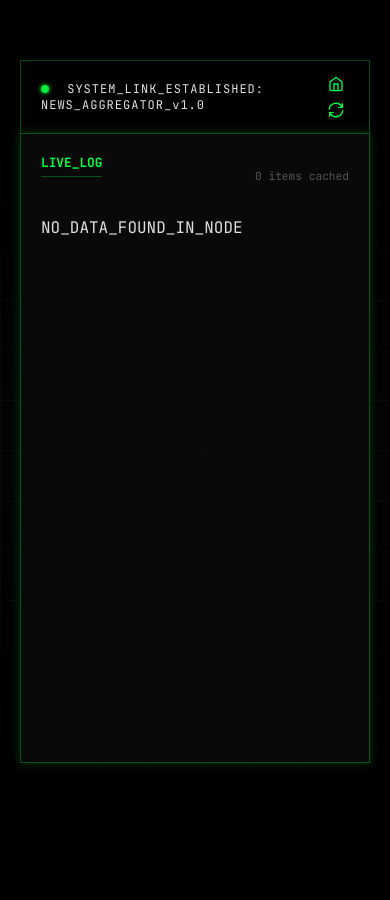
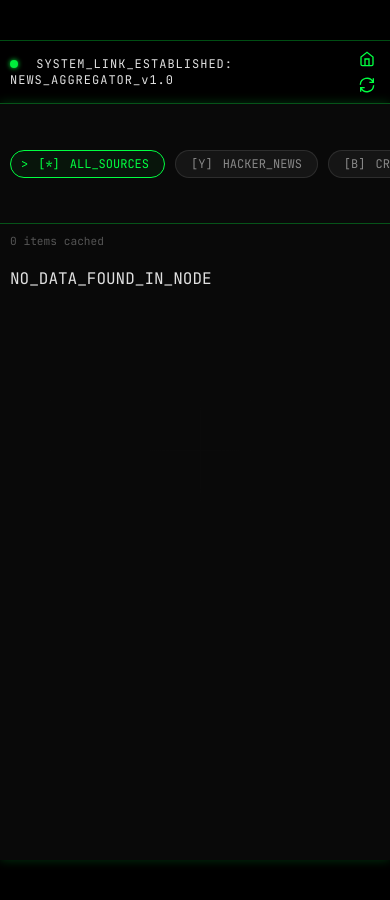
Before and after one commit to oyi77/oyi77.github.io, a Jekyll site: the page built from news/index.html, in a window 390 px wide. Built offline with Jekyll 4.4.1, drawn with Linux system fonts in a browser that asks for light colours; comment, search, counter and statistics services are not loaded.

Commit message:
fix(news): align news page UI with portal theme

```diff
--- a/assets/css/news.css
+++ b/assets/css/news.css
@@ -8,12 +8,23 @@
     --news-glow: 0 0 10px rgba(0, 255, 65, 0.2);
 }
 
+#portal-wrapper.news-wrapper {
+    /* Allow full width on news page */
+    max-width: 95vw;
+    width: 95vw;
+}
+
 .news-container {
     padding: 20px;
-    max-width: 1200px;
+    width: 100%;
+    /* max-width: 1400px; Remove fixed max-width restriction for responsiveness */
     margin: 0 auto;
     font-family: 'JetBrains Mono', monospace;
     color: #e0e0e0;
+    height: 90vh;
+    /* Better vertical filling */
+    display: flex;
+    flex-direction: column;
 }
 
 .news-header-terminal {
@@ -26,6 +37,7 @@
     border-bottom: none;
     font-size: 0.75rem;
     letter-spacing: 1px;
+    flex-shrink: 0;
 }
 
 .status-indicator {
@@ -80,9 +92,13 @@
 
 .news-grid {
     display: grid;
-    grid-template-columns: 250px 1fr;
+    grid-template-columns: 280px 1fr;
+    /* Slightly wider sidebar */
     border: 1px solid var(--news-border);
-    height: 70vh;
+    flex-grow: 1;
+    /* Fill remaining height */
+    overflow: hidden;
+    /* Prevent container scroll, handle inner scroll */
     background: var(--news-bg-dark);
     box-shadow: var(--news-glow);
 }
@@ -90,6 +106,9 @@
 .news-sources {
     border-right: 1px solid var(--news-border);
     padding: 20px;
+    overflow-y: auto;
+    display: flex;
+    flex-direction: column;
 }
 
 .panel-title {
@@ -98,6 +117,7 @@
     margin-bottom: 20px;
     border-bottom: 1px solid var(--news-border);
     padding-bottom: 5px;
+    flex-shrink: 0;
 }
 
 .source-item {
@@ -136,6 +156,7 @@
     overflow-y: auto;
     display: flex;
     flex-direction: column;
+    position: relative;
 }
 
 .feed-header {
@@ -143,6 +164,7 @@
     justify-content: space-between;
     align-items: center;
     margin-bottom: 20px;
+    flex-shrink: 0;
 }
 
 .feed-info {
@@ -218,6 +240,77 @@
     line-height: 1.4;
 }
 
+/* Skeleton Loading Styling */
+.skeleton-container {
+    width: 100%;
+}
+
+.skeleton-item {
+    background: rgba(255, 255, 255, 0.02);
+    border: 1px solid rgba(255, 255, 255, 0.05);
+    padding: 20px;
+    display: flex;
+    flex-direction: column;
+    gap: 10px;
+}
+
+.skeleton-line {
+    height: 12px;
+    background: rgba(0, 255, 65, 0.05);
+    border-radius: 2px;
+    position: relative;
+    overflow: hidden;
+}
+
+.width-20 {
+    width: 20%;
+}
+
+.width-30 {
+    width: 30%;
+}
+
+.width-40 {
+    width: 40%;
+}
+
+.width-50 {
+    width: 50%;
+}
+
+.width-60 {
+    width: 60%;
+}
+
+.width-70 {
+    width: 70%;
+}
+
+.width-80 {
+    width: 80%;
+}
+
+/* Shimmer Animation */
+.skeleton-line::after {
+    content: '';
+    position: absolute;
+    top: 0;
+    left: -100%;
+    width: 100%;
+    height: 100%;
+    background: linear-gradient(90deg,
+            transparent 0%,
+            rgba(0, 255, 65, 0.1) 50%,
+            transparent 100%);
+    animation: shimmer 1.5s infinite;
+}
+
+@keyframes shimmer {
+    100% {
+        left: 100%;
+    }
+}
+
 .feed-loading {
     display: flex;
     flex-direction: column;
@@ -225,6 +318,7 @@
     justify-content: center;
     height: 100%;
     color: var(--news-accent);
+    padding: 40px;
 }
 
 .loading-bar {
@@ -258,30 +352,116 @@
 }
 
 /* Scrollbar Styling */
-.news-feed::-webkit-scrollbar {
+.news-feed::-webkit-scrollbar,
+.news-sources::-webkit-scrollbar {
     width: 4px;
 }
 
-.news-feed::-webkit-scrollbar-track {
+.news-feed::-webkit-scrollbar-track,
+.news-sources::-webkit-scrollbar-track {
     background: transparent;
 }
 
-.news-feed::-webkit-scrollbar-thumb {
+.news-feed::-webkit-scrollbar-thumb,
+.news-sources::-webkit-scrollbar-thumb {
     background: var(--news-border);
 }
 
-.news-feed::-webkit-scrollbar-thumb:hover {
+.news-feed::-webkit-scrollbar-thumb:hover,
+.news-sources::-webkit-scrollbar-thumb:hover {
     background: var(--news-accent);
 }
 
-/* Responsive */
+/* Mobile Responsiveness */
 @media (max-width: 768px) {
+    #portal-wrapper.news-wrapper {
+        width: 100vw;
+        max-width: 100vw;
+        height: 100vh;
+        border: none;
+    }
+
+    .news-container {
+        padding: 0;
+        height: 100vh;
+        border: none;
+    }
+
+    .news-header-terminal {
+        border-left: none;
+        border-right: none;
+        padding: 5px 10px;
+    }
+
     .news-grid {
         grid-template-columns: 1fr;
+        /* Stack vertically */
+        grid-template-rows: auto 1fr;
+        border-left: none;
+        border-right: none;
+        border-bottom: none;
     }
 
     .news-sources {
+        height: 120px;
+        /* Collapsed height or horizontal scroll */
+        border-right: none;
+        border-bottom: 1px solid var(--news-border);
+        flex-direction: row;
+        overflow-x: auto;
+        overflow-y: hidden;
+        white-space: nowrap;
+        padding: 10px;
+        align-items: center;
+        gap: 15px;
+    }
+
+    .source-list {
+        display: flex;
+        gap: 10px;
+    }
+
+    .panel-title {
         display: none;
-        /* Hide nodes on mobile for now or make horizontal */
+        /* Hide title on mobile to save space */
+    }
+
+    .source-item {
+        background: rgba(255, 255, 255, 0.05);
+        border: 1px solid rgba(255, 255, 255, 0.1);
+        padding: 5px 15px;
+        border-radius: 15px;
+        /* Pill shape tabs */
+        font-size: 0.75rem;
+    }
+
+    .source-item.active {
+        border-color: var(--news-accent);
+    }
+
+    .source-divider {
+        display: none;
+    }
+
+    #dynamic-sources {
+        margin-top: 0;
+        border-top: none;
+        padding-top: 0;
+        display: flex;
+        gap: 10px;
+        border-left: 1px dashed var(--news-border);
+        padding-left: 15px;
+    }
+
+    .news-feed {
+        padding: 10px;
+    }
+
+    .feed-item {
+        padding: 10px;
+    }
+
+    .item-title {
+        font-size: 0.9rem;
     }
 }
--- a/assets/js/news.js
+++ b/assets/js/news.js
@@ -5,6 +5,7 @@
 
 document.addEventListener('DOMContentLoaded', () => {
     const feedItems = document.getElementById('feed-items');
+    const feedSkeleton = document.getElementById('feed-skeleton');
     const itemCount = document.getElementById('item-count');
     const sourceList = document.getElementById('source-list');
     const dynamicSourcesContainer = document.getElementById('dynamic-sources');
@@ -182,6 +183,7 @@
         if (filtered.length === 0) {
             feedItems.innerHTML = '<div class="feed-empty">NO_DATA_FOUND_IN_NODE</div>';
         } else {
+            console.log('Rendering items:', filtered.length);
             filtered.forEach((item, index) => {
                 const element = document.createElement('div');
                 element.className = 'feed-item';
@@ -201,9 +203,16 @@
         itemCount.textContent = `${filtered.length} items`;
     }
 
+    /**
+     * Show/Hide Loading Skeleton
+     */
     function showLoading(show) {
         if (show) {
-            feedItems.innerHTML = `<div class="feed-loading"><div class="loading-bar"></div><span>SCANNING_NETWORK...</span></div>`;
+            feedItems.style.display = 'none';
+            if (feedSkeleton) feedSkeleton.style.display = 'flex';
+        } else {
+            if (feedSkeleton) feedSkeleton.style.display = 'none';
+            feedItems.style.display = 'flex';
         }
     }
 
--- a/news/index.html
+++ b/news/index.html
@@ -26,7 +26,7 @@
   <div class="bg-grid" aria-hidden="true"></div>
   <div class="bg-glow" aria-hidden="true"></div>
 
-  <div id="portal-wrapper">
+  <div id="portal-wrapper" class="news-wrapper">
     <div class="news-container">
       <div class="news-header-terminal">
         <div class="terminal-status">
@@ -88,12 +88,35 @@
               <span id="item-count">0 items</span> cached
             </div>
           </div>
-          <div class="feed-items" id="feed-items">
-            <div class="feed-loading">
-              <div class="loading-bar"></div>
-              <span>SCANNING_NETWORK...</span>
+
+          <!-- Skeleton Loader (Visible by default, hidden by JS) -->
+          <div id="feed-skeleton" class="feed-items skeleton-container">
+            <div class="skeleton-item">
+              <div class="skeleton-line width-30"></div>
+              <div class="skeleton-line width-60"></div>
+            </div>
+            <div class="skeleton-item">
+              <div class="skeleton-line width-40"></div>
+              <div class="skeleton-line width-80"></div>
+              <div class="skeleton-line width-50"></div>
+            </div>
+            <div class="skeleton-item">
+              <div class="skeleton-line width-20"></div>
+              <div class="skeleton-line width-70"></div>
+            </div>
+            <div class="skeleton-item">
+              <div class="skeleton-line width-30"></div>
+              <div class="skeleton-line width-60"></div>
+            </div>
+            <div class="skeleton-item">
+              <div class="skeleton-line width-40"></div>
+              <div class="skeleton-line width-80"></div>
+              <div class="skeleton-line width-50"></div>
             </div>
           </div>
+
+          <!-- Real Data Container (Hidden by default) -->
+          <div class="feed-items" id="feed-items" style="display: none;"></div>
         </main>
       </div>
     </div>
```
